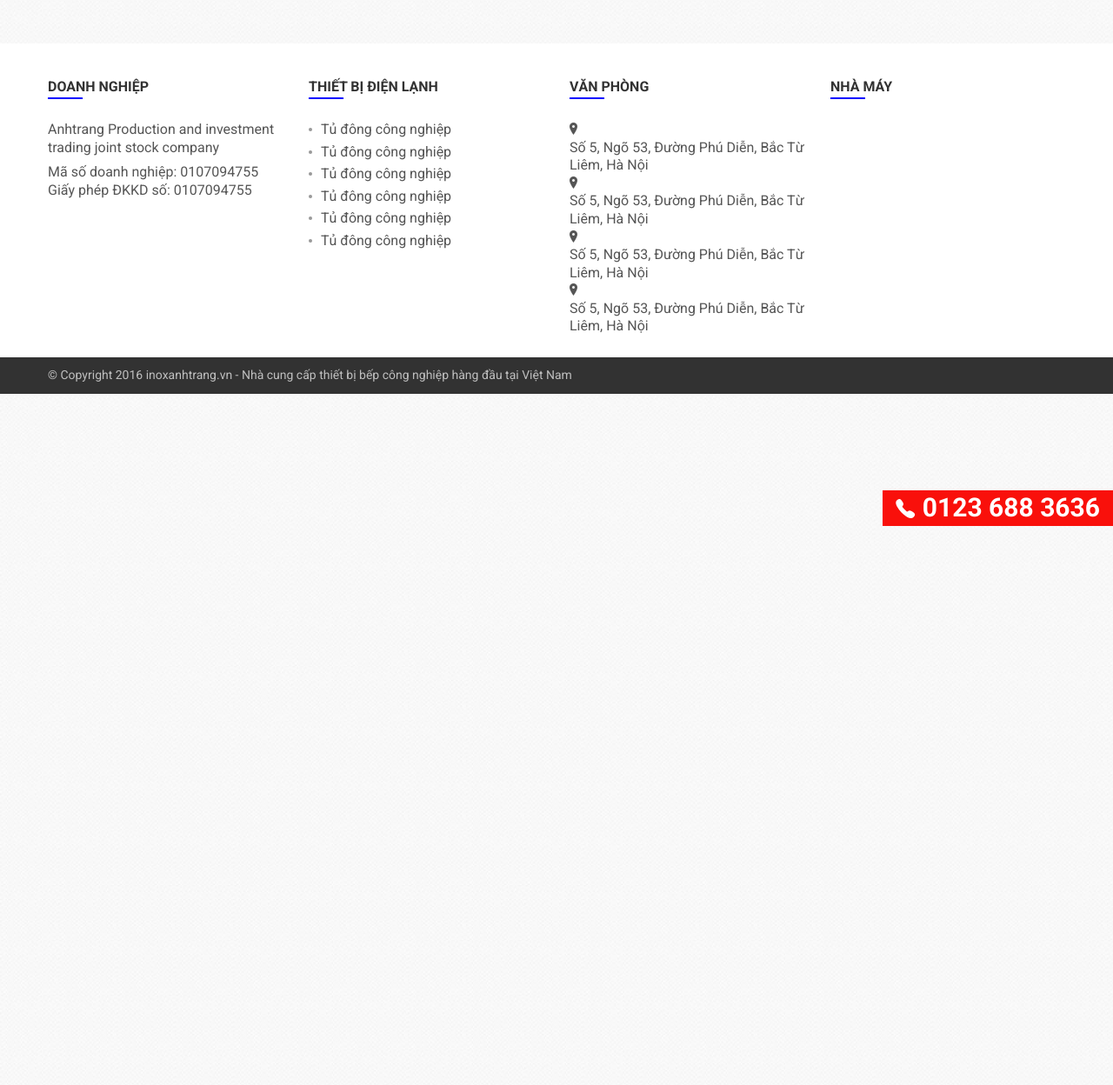
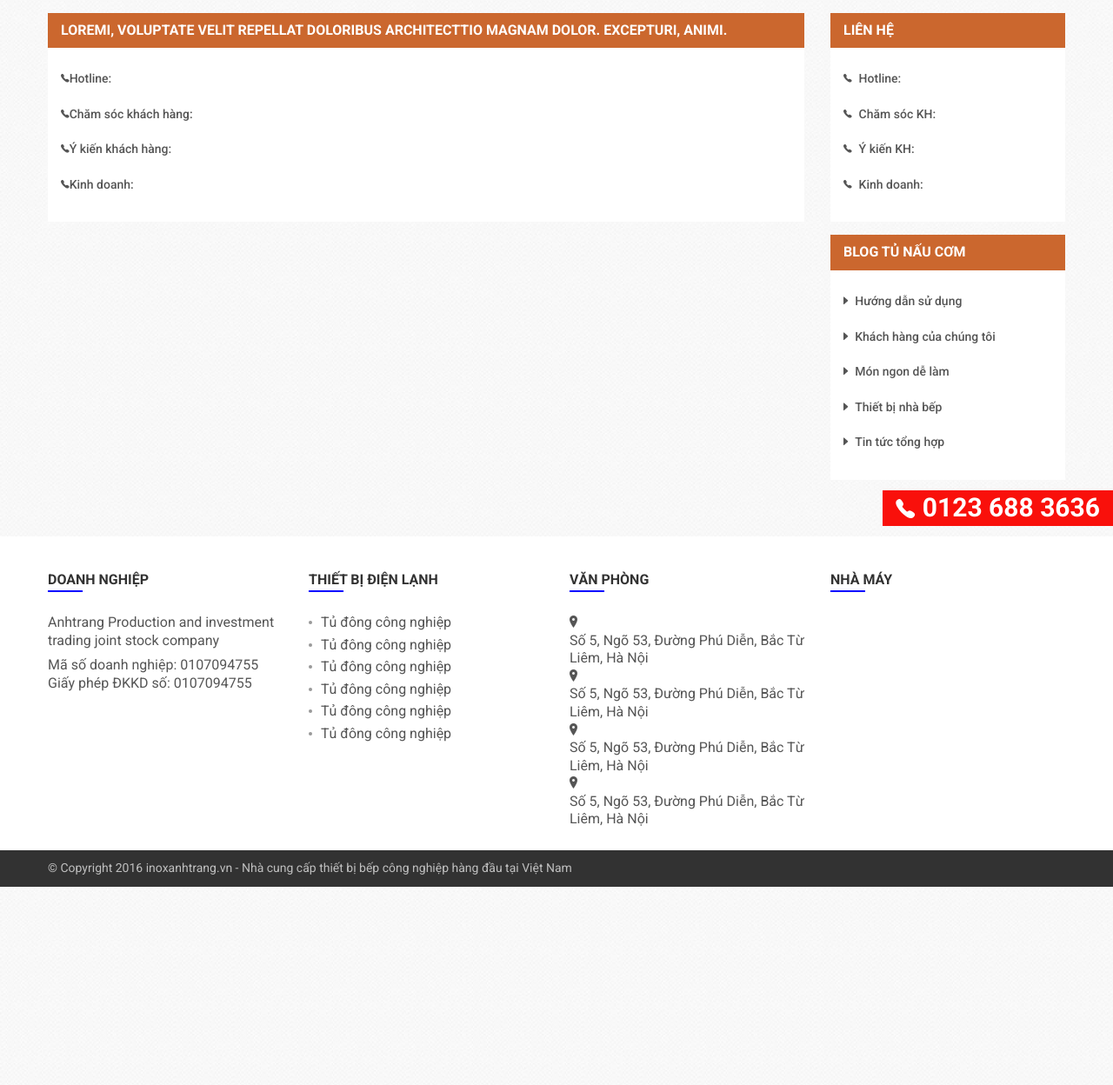
Before and after one commit to luctc-dev/FrontT02-092020, a PHP site: page /InoxAnhTrang/index.html in a window 1280 px wide. Shown: the part 195-1443 px from the top of the page at 87% size. Run offline with PHP 8.4, Linux system fonts and the light colour scheme.

Commit message:
code index

```diff
--- a/InoxAnhTrang/css/style.css
+++ b/InoxAnhTrang/css/style.css
@@ -244,6 +244,38 @@ body {
   pointer-events: auto;
 }
 
+/* ===========body=================== */
+main {
+  margin-top: 15px;
+}
+.row-1{
+  background-color: white;
+  margin-bottom: 15px;
+}
+.row-1 p{
+  font-size: 16px;
+  font-weight: 700;
+  background-color: #cb672e;
+  color: #ffffff;
+  padding: 10px 15px;
+  text-transform: uppercase;
+}
+.row-1-item{
+  padding: 20px 30px 18px 15px;
+}
+.row-1 li{
+  margin-bottom: 10px;
+  padding: 5px 0px;
+}
+.row-1-item span{
+  font-size: 14px;
+  font-weight: 500;
+}
+.row-1-item .text-item{
+  padding-left: 4px;
+}
+
+
 
 /* ============== Footer ============= */
 footer {
--- a/InoxAnhTrang/index.html
+++ b/InoxAnhTrang/index.html
@@ -17,6 +17,7 @@
 <body>
   <!-- <div class="test"></div> -->
 
+  <!-- header -->
   <header>
     <div class="container">
       <p class="top-header ">
@@ -50,7 +51,9 @@
       <!-- End Main Header -->
     </div>
   </header>
+  <!-- ========================end header===================== -->
 
+  <!-- navigation -->
   <nav id="menu">
     <div class="container">
       <ul class="menu tcl-d-flex">
@@ -87,7 +90,91 @@
       </ul>
     </div>
   </nav>
+  <!-- ================ end navigation ================== -->
 
+  <!-- body  -->
+  <main>
+    <div class="container">
+      <div class="row">
+        <div class="tcl-col-9">
+          <div class="row-1">
+            <p>Loremi, voluptate velit repellat doloribus architecttio magnam dolor. Excepturi, animi.</p>
+            <div class="row-1-item">
+              <ul>
+                <li>
+                  <span class="ion-ios-telephone">Hotline:</span>
+                </li>
+                <li>
+                  <span class="ion-ios-telephone">Chăm sóc khách hàng:</span>
+                </li>
+                <li>
+                  <span class="ion-ios-telephone">Ý kiến khách hàng:</span>
+                </li>
+                <li>
+                  <span class="ion-ios-telephone">Kinh doanh:</span>
+                </li>
+              </ul>
+            </div>
+          </div>
+        </div>
+        <div class="tcl-col-3">
+          <div class="row-1">
+              <p>Liên hệ</p>
+              <div class="row-1-item">
+                <ul>
+                  <li>
+                    <span class="ion-ios-telephone"></span>
+                    <span class="text-item">Hotline:</span>
+                  </li>
+                  <li>
+                    <span class="ion-ios-telephone"></span>
+                    <span class="text-item">Chăm sóc KH:</span>
+                  </li>
+                  <li>
+                    <span class="ion-ios-telephone"></span>
+                    <span class="text-item">Ý kiến KH:</span>
+                  </li>
+                  <li>
+                    <span class="ion-ios-telephone"></span>
+                    <span class="text-item">Kinh doanh:</span>
+                  </li>
+                </ul>
+              </div>
+          </div>
+          <div class="row-1">
+            <p>blog tủ nấu cơm</p>
+            <div class="row-1-item">
+              <ul>
+                <li>
+                  <span class="ion-arrow-right-b"></span>
+                  <span class="text-item">Hướng dẫn sử dụng</span>
+                </li>
+                <li>
+                  <span class="ion-arrow-right-b"></span>
+                  <span class="text-item">Khách hàng của chúng tôi</span>
+                </li>
+                <li>
+                  <span class="ion-arrow-right-b"></span>
+                  <span class="text-item">Món ngon dễ làm</span>
+                </li>
+                <li>
+                  <span class="ion-arrow-right-b"></span>
+                  <span class="text-item">Thiết bị nhà bếp</span>
+                </li>
+                <li>
+                  <span class="ion-arrow-right-b"></span>
+                  <span class="text-item">Tin tức tổng hợp</span>
+                </li>
+              </ul>
+            </div>
+        </div>
+        </div>
+      </div>
+    </div>
+  </main>
+  <!-- ===================end body======================= -->
+
+  <!-- footer -->
   <footer>
     <div class="main-footer">
       <div class="container">
@@ -171,7 +258,7 @@
       </div>
     </div>
   </footer>
-
+  <!-- ==================end footer=================== -->
 </body>
 
   <!-- Javascript của thư viện -->
```
